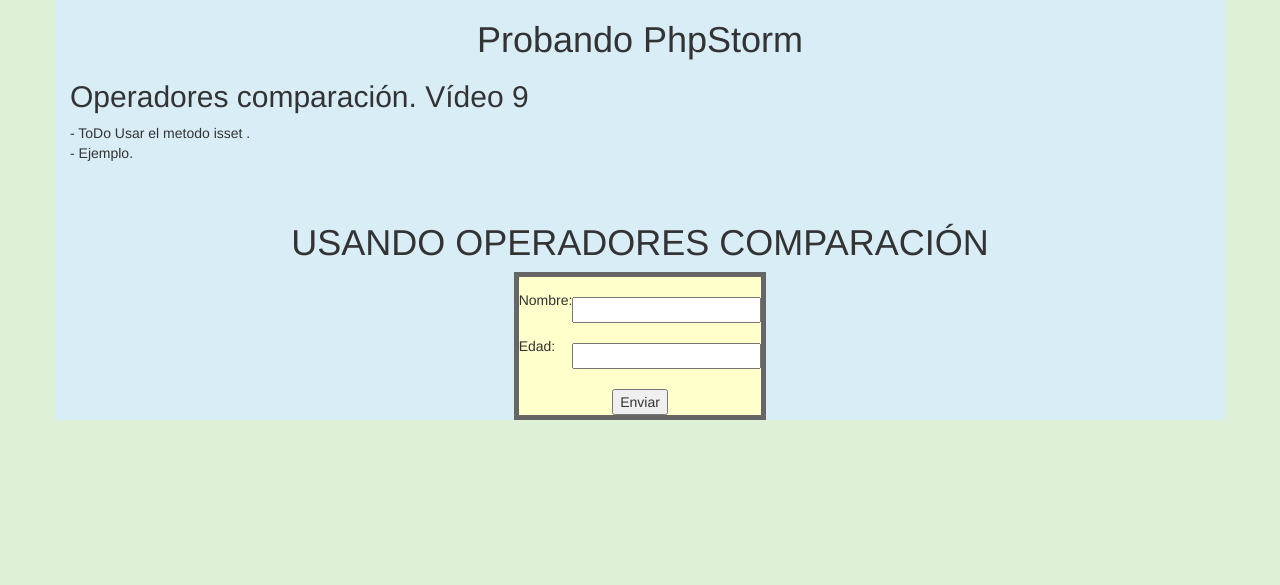
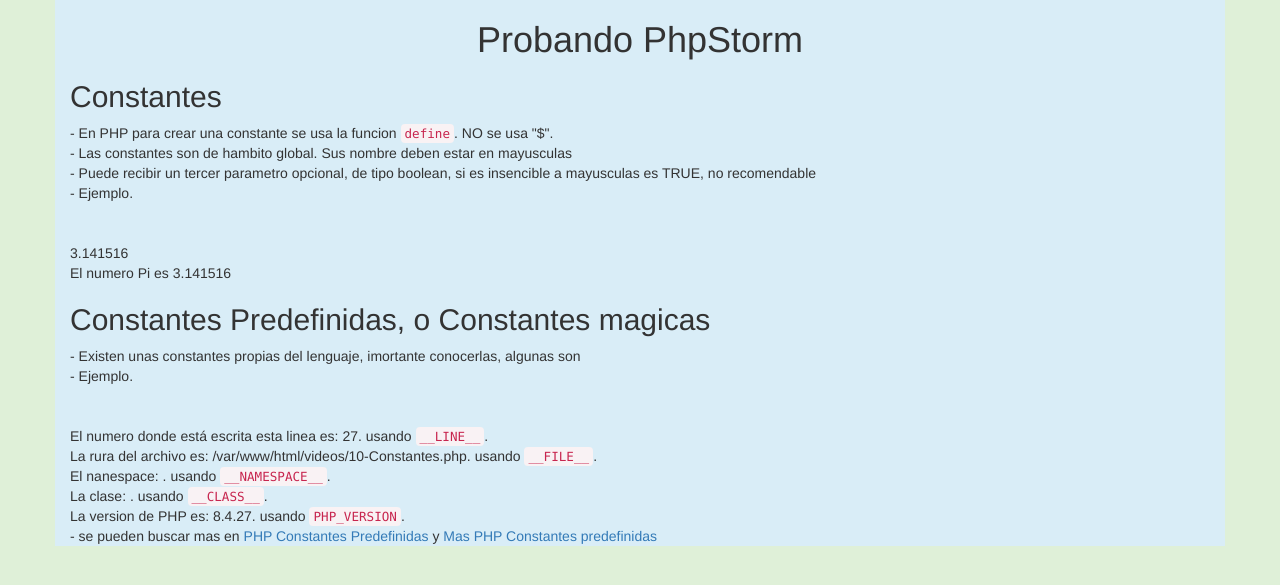
Before and after one commit to App-PHP/PHP-Pildoras, a PHP site: page / in a window 1280 px wide. Shown: the top 585 px of the page. Run offline with PHP 8.4, Linux system fonts and the light colour scheme.

Commit message:
10. Variables globales

```diff
--- a/index.php
+++ b/index.php
@@ -1,5 +1,5 @@
 <?php
 require("config/config.php");
 require("html/head.html");
-require("videos/09-OperadoresComparacion.php");
+require("videos/10-Constantes.php");
 include("html/foot.html");
--- a/videos/09- trabajo_operadores.php
+++ /dev/null
@@ -1,61 +0,0 @@
-<!doctype html>
-<html>
-<head>
-<meta charset="utf-8">
-<title>Documento sin título</title>
-<style>
-	h1{
-		text-align:center;
-	}
-
-	table{
-		background-color:#FFC;
-		padding:5px;
-		border:#666 5px solid;
-	}
-
-	.no_validado{
-		font-size:18px;
-		color:#F00;
-		font-weight:bold;
-	}
-
-	.validado{
-		font-size:18px;
-		color:#0C3;
-		font-weight:bold;
-	}
-
-
-</style>
-</head>
-
-<body>
-<h1>USANDO OPERADORES COMPARACIÓN</h1>
-
-<form action="validacion.php" method="post" name="datos_usuario" id="datos_usuario">
-  <table width="15%" align="center">
-    <tr>
-      <td>Nombre:</td>
-      <td><label for="nombre_usuario"></label>
-      <input type="text" name="nombre_usuario" id="nombre_usuario"></td>
-    </tr>
-    <tr>
-      <td>Edad:</td>
-      <td><label for="edad_usuario"></label>
-      <input type="text" name="edad_usuario" id="edad_usuario"></td>
-    </tr>
-    <tr>
-      <td>&nbsp;</td>
-      <td>&nbsp;</td>
-    </tr>
-    <tr>
-      <td colspan="2" align="center"><input type="submit" name="enviando" id="enviando" value="Enviar"></td>
-    </tr>
-  </table>
-</form>
-
-
-
-</body>
-</html>
--- a/videos/09-OperadoresComparacion.php
+++ b/videos/09-OperadoresComparacion.php
@@ -1,3 +1,29 @@
+<style>
+    h1{
+        text-align:center;
+    }
+
+    table{
+        background-color:#2fd8ff;
+        padding:5px;
+        border:#666 5px solid;
+    }
+
+    .no_validado{
+        font-size:18px;
+        color:#F00;
+        font-weight:bold;
+    }
+
+    .validado{
+        font-size:18px;
+        color:#0C3;
+        font-weight:bold;
+    }
+
+
+</style>
+
 <?php
 /**
  * Created by PhpStorm.
@@ -11,4 +37,24 @@ echo "- ToDo Usar el metodo isset .<br>";
 
 echo "- Ejemplo.<br><br><br>";
 
-require ("09- trabajo_operadores.php");
+echo "<form action=\"09-validaciones.php\" method=\"post\" name=\"datos_usuario\" id=\"datos_usuario\">
+  <table width=\"15%\" align=\"center\">
+    <tr>
+      <td>Nombre:</td>
+      <td><label for=\"nombre_usuario\"></label>
+      <input type=\"text\" name=\"nombre_usuario\" id=\"nombre_usuario\"></td>
+    </tr>
+    <tr>
+      <td>Edad:</td>
+      <td><label for=\"edad_usuario\"></label>
+      <input type=\"text\" name=\"edad_usuario\" id=\"edad_usuario\"></td>
+    </tr>
+    <tr>
+      <td>&nbsp;</td>
+      <td>&nbsp;</td>
+    </tr>
+    <tr>
+      <td colspan=\"2\" align=\"center\"><input type=\"submit\" name=\"enviando\" id=\"enviando\" value=\"Enviar\"></td>
+    </tr>
+  </table>
+</form>";
--- /dev/null
+++ b/videos/10-Constantes.php
@@ -0,0 +1,33 @@
+<?php
+/**
+ * Created by PhpStorm.
+ * User: hernan
+ * Date: 10/06/2016
+ * Time: 15:57
+ */
+echo "<h2>Constantes</h2>";
+echo "- En PHP para crear una constante se usa la funcion <code>define</code>. NO se usa \"$\".<br>";
+
+echo "- Las constantes son de hambito global. Sus nombre deben estar en mayusculas<br>";
+
+echo "- Puede recibir un tercer parametro opcional, de tipo boolean, si es insencible a mayusculas es TRUE, no recomendable<br>";
+
+echo "- Ejemplo.<br><br><br>";
+
+define("PI", 3.141516);
+
+print (PI."<br>");
+echo "El numero Pi es ". PI;
+
+
+echo "<h2>Constantes Predefinidas, o Constantes magicas</h2>";
+echo "- Existen unas constantes propias del lenguaje, imortante conocerlas, algunas son<br>";
+
+echo "- Ejemplo.<br><br><br>";
+echo  "El numero donde está escrita esta linea es: " . __LINE__. ". usando <code>__LINE__</code>.<br>";
+echo  "La rura del archivo es: " . __FILE__ . ". usando <code>__FILE__</code>.<br>";
+echo  "El nanespace: " . __NAMESPACE__ . ". usando <code>__NAMESPACE__</code>.<br>";
+echo  "La clase: " . __CLASS__. ". usando <code>__CLASS__</code>.<br>";
+echo  "La version de PHP es: " . PHP_VERSION. ". usando <code>PHP_VERSION</code>.<br>";
+
+echo "- se pueden buscar mas en <a href='http://php.net/manual/es/language.constants.predefined.php'>PHP Constantes Predefinidas</a> y <a href='http://php.net/manual/es/reserved.constants.php'>Mas PHP Constantes predefinidas</a> <br>";
```
Also changed, not shown: videos/09-validaciones.php (added, +12 -0 lines).
